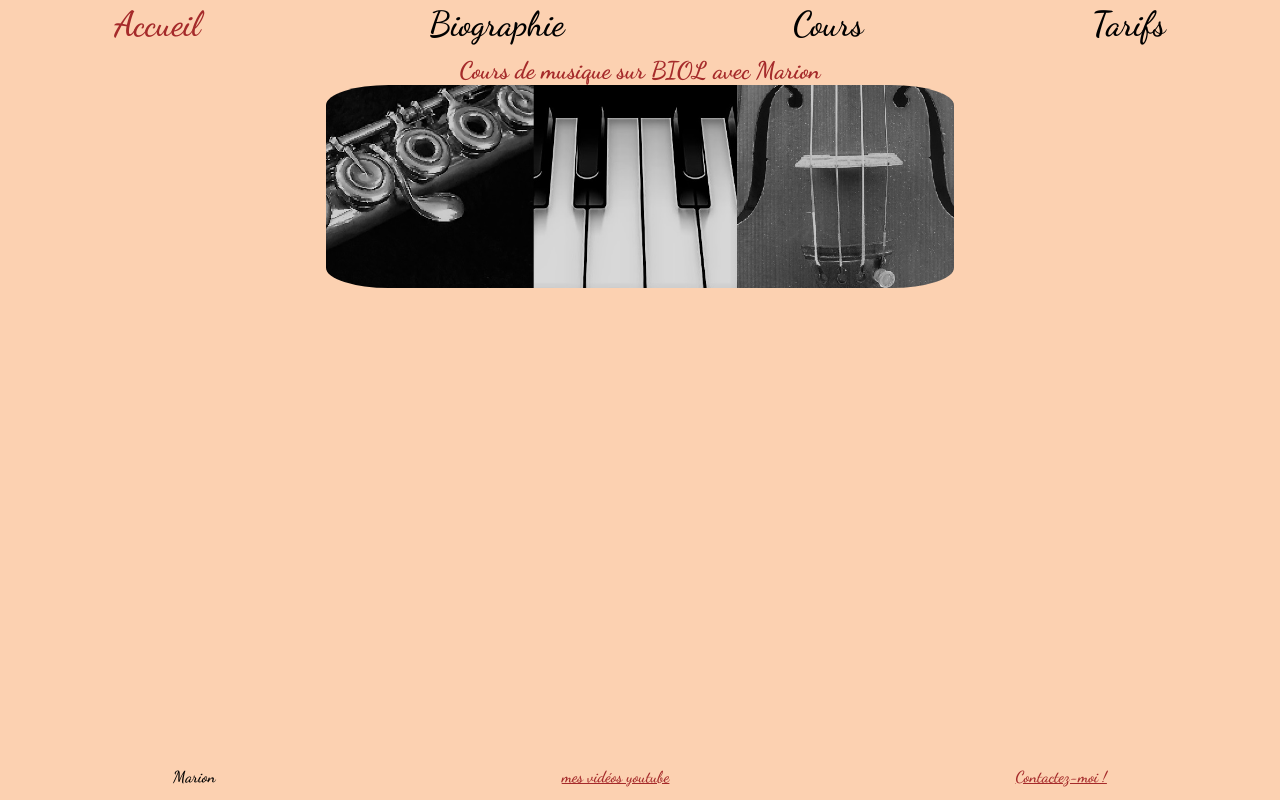
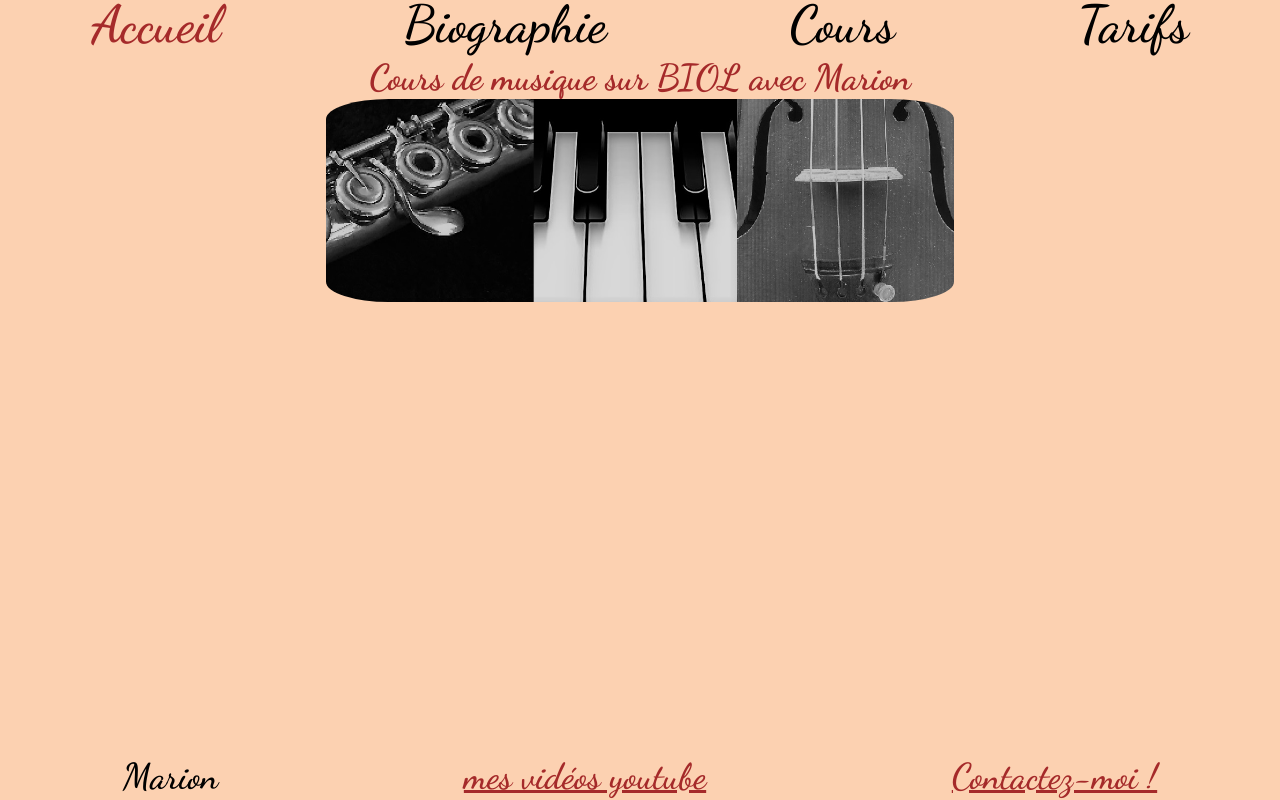
Before and after one commit to Eidepolcycne/Music, an Angular app: page / in a window 1280 px wide. Built offline with nearby package versions, Linux system fonts and the light colour scheme.

Commit message:
1,5 rem font size

```diff
--- a/src/index.html
+++ b/src/index.html
@@ -2,7 +2,7 @@
 <html lang="fr">
 <head>
   <meta charset="utf-8">
-  <title>Projet4</title>
+  <title>Marion Musique</title>
   <base href="/">
   <meta name="viewport" content="width=device-width, initial-scale=1">
   <link rel="icon" type="image/x-icon" href="favicon.ico">
--- a/src/styles.css
+++ b/src/styles.css
@@ -5,6 +5,7 @@
   margin:0;
   padding:0;
   background-color: rgb(252, 209, 177);
+  font-size: 1.5rem;
 }
 
 img {
```
